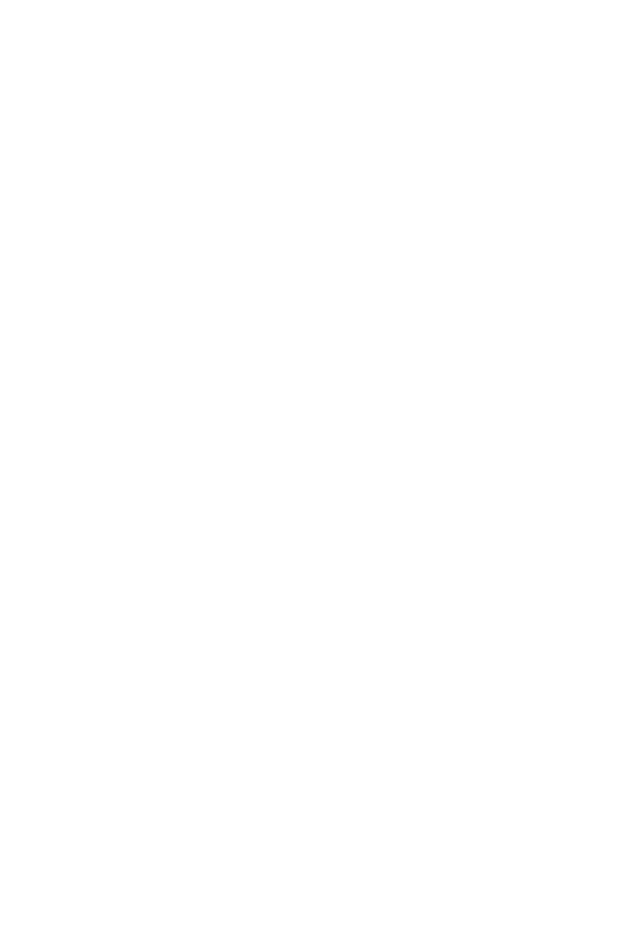
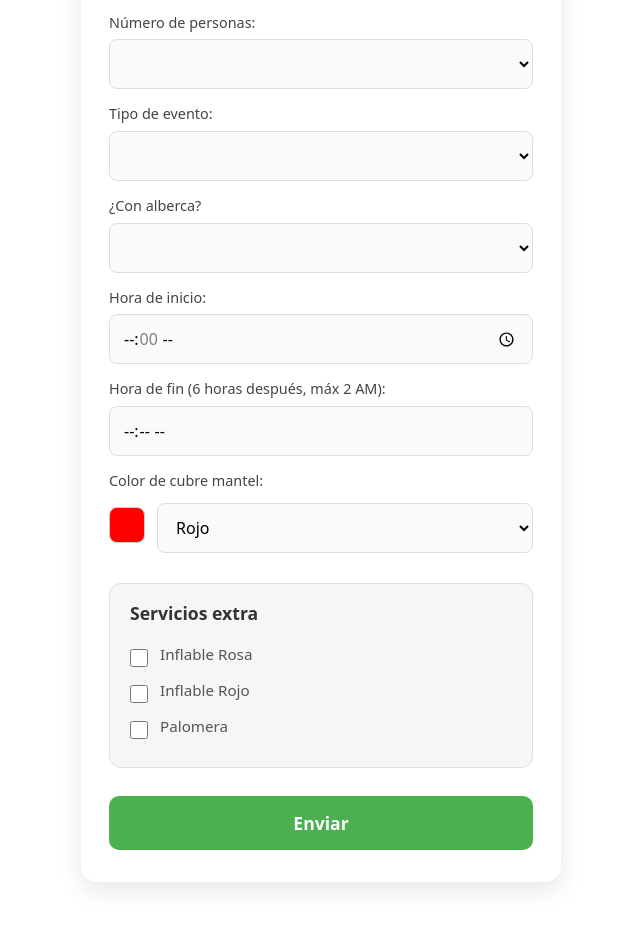
Before and after one commit to AngelStrg/Eventos_sahuaro, an Angular app: page /app-reservation in a window 1280 px wide. Shown: the part 568-1496 px from the top of the page, without its empty margins (319-959 px from the left). Before the commit the page ends 800 px from the top, so only its background shows below. Built offline with nearby package versions, Linux system fonts and the light colour scheme.

Commit message:
Avance 1
Boton reserva

```diff
--- a/src/app/components/reservation/reservation.component.css
+++ b/src/app/components/reservation/reservation.component.css
@@ -0,0 +1,143 @@
+@import url('https://fonts.googleapis.com/css2?family=Inter:wght@400;500;700&display=swap');
+
+body {
+  background-color: #f7f8fa;
+  font-family: 'Inter', 'Segoe UI', Tahoma, Geneva, Verdana, sans-serif;
+  margin: 0;
+  padding: 0;
+  color: #222;
+}
+
+.form-container {
+  max-width: 480px;
+  margin: 50px auto;
+  padding: 32px 28px;
+  background: #fff;
+  border-radius: 16px;
+  box-shadow: 0 8px 24px rgba(0, 0, 0, 0.1);
+  transition: box-shadow 0.3s ease;
+}
+
+.form-container:hover {
+  box-shadow: 0 12px 36px rgba(0, 0, 0, 0.15);
+}
+
+h2 {
+  text-align: center;
+  font-weight: 700;
+  font-size: 2rem;
+  margin-bottom: 28px;
+  color: #111;
+}
+
+label {
+  display: block;
+  margin-bottom: 14px;
+  font-weight: 500;
+  font-size: 0.9rem;
+  color: #444;
+}
+
+input,
+select {
+  width: 100%;
+  padding: 12px 14px;
+  margin-top: 6px;
+  border: 1.5px solid #ddd;
+  border-radius: 8px;
+  font-size: 1rem;
+  background-color: #fafafa;
+  transition: border-color 0.25s ease, background-color 0.25s ease;
+}
+
+input:focus,
+select:focus {
+  border-color: #4caf50;
+  background-color: #fff;
+  outline: none;
+  box-shadow: 0 0 6px rgba(76, 175, 80, 0.4);
+}
+
+/* Contenedor flex para color + selector */
+.color-selector-wrapper {
+  display: flex;
+  align-items: center;
+  gap: 12px; /* espacio entre el recuadro y el select */
+  margin-top: 6px;
+}
+
+/* Recuadro de color */
+.color-box {
+  width: 36px;
+  height: 36px;
+  border-radius: 8px;
+  border: 1.5px solid #ccc;
+  transition: border-color 0.3s ease;
+  flex-shrink: 0;
+}
+
+.color-box:hover {
+  border-color: #4caf50;
+}
+
+.extras {
+  margin-top: 30px;
+  padding: 16px 20px;
+  background-color: #f4f7f6;
+  border-radius: 12px;
+  border: 1.5px solid #e0e0e0;
+}
+
+.extras legend {
+  font-weight: 600;
+  font-size: 1.1rem;
+  margin-bottom: 16px;
+  color: #333;
+}
+
+.extras label {
+  display: flex;
+  align-items: center;
+  margin-bottom: 12px;
+  font-weight: 500;
+  font-size: 0.95rem;
+  cursor: pointer;
+  color: #555;
+  transition: color 0.3s ease;
+}
+
+.extras label:hover {
+  color: #4caf50;
+}
+
+.extras input[type="checkbox"] {
+  margin-right: 12px;
+  width: 18px;
+  height: 18px;
+  accent-color: #4caf50;
+  cursor: pointer;
+  transition: transform 0.2s ease;
+}
+
+.extras input[type="checkbox"]:hover {
+  transform: scale(1.1);
+}
+
+button {
+  margin-top: 28px;
+  width: 100%;
+  padding: 14px 0;
+  font-size: 1.1rem;
+  font-weight: 700;
+  color: #fff;
+  background-color: #4caf50;
+  border: none;
+  border-radius: 10px;
+  cursor: pointer;
+  transition: background-color 0.3s ease, box-shadow 0.3s ease;
+}
+
+button:hover {
+  background-color: #388e3c;
+  box-shadow: 0 6px 16px rgba(56, 142, 60, 0.4);
+}
--- a/src/app/components/reservation/reservation.component.html
+++ b/src/app/components/reservation/reservation.component.html
@@ -1 +1,117 @@
-<p>reservation works!</p>
+<app-nav-bar></app-nav-bar>
+<div class="form-container">
+  <h2>Reservación de Evento</h2>
+
+  <form>
+    <label>Nombre completo:
+      <input type="text" [(ngModel)]="nombre" name="nombre" required />
+    </label>
+
+    <label>Correo electrónico:
+      <input type="email" [(ngModel)]="correo" name="correo" required />
+    </label>
+
+    <label>Teléfono:
+      <input type="tel" [(ngModel)]="telefono" name="telefono" required pattern="[0-9]{10}" />
+    </label>
+
+    <label>Fecha del evento:
+      <input type="date" [(ngModel)]="fecha" name="fecha" required />
+    </label>
+
+    <label>Número de personas:
+      <select [(ngModel)]="personas" name="personas" required>
+        <option value="1-25">1 - 25 personas</option>
+        <option value="26-50">26 - 50 personas</option>
+        <option value="51-75">51 - 75 personas</option>
+        <option value="76-100">76 - 100 personas</option>
+        <option value="101-150">101 - 150 personas</option>
+      </select>
+    </label>
+
+    <label>Tipo de evento:
+      <select [(ngModel)]="tipoEvento" name="tipoEvento" required>
+        <option value="Boda">Boda</option>
+        <option value="Bautizo">Bautizo</option>
+        <option value="Cumpleaños">Cumpleaños</option>
+        <option value="Graduación">Graduación</option>
+        <option value="XV Años">XV Años</option>
+        <option value="Otro">Otro</option>
+      </select>
+    </label>
+
+    <label>¿Con alberca?
+      <select [(ngModel)]="alberca" name="alberca" required>
+        <option value="Con alberca">Con alberca</option>
+        <option value="Sin alberca">Sin alberca</option>
+      </select>
+    </label>
+
+    <label>Hora de inicio:
+      <input
+        type="time"
+        [(ngModel)]="horaInicio"
+        name="horaInicio"
+        step="3600"
+        (ngModelChange)="actualizarHoraFin()"
+        required
+      />
+    </label>
+
+    <label>Hora de fin (6 horas después, máx 2 AM):
+      <input type="time" [(ngModel)]="horaFin" name="horaFin" readonly />
+    </label>
+
+    <label>
+      Color de cubre mantel:
+      <div class="color-selector-wrapper">
+        <div class="color-box" [style.backgroundColor]="colorMantel"></div>
+        <select [(ngModel)]="colorMantel" name="colorMantel" required>
+          <option value="#ff0000">Rojo</option>
+          <option value="#0000ff">Azul</option>
+          <option value="#00cc00">Verde</option>
+          <option value="#ffff00">Amarillo</option>
+          <option value="#ffc0cb">Rosa</option>
+          <option value="#800080">Morado</option>
+          <option value="#ffa500">Naranja</option>
+          <option value="#ffffff">Blanco</option>
+          <option value="#808080">Gris</option>
+          <option value="#000000">Negro</option>
+        </select>
+      </div>
+    </label>
+
+    <fieldset class="extras">
+      <legend>Servicios extra</legend>
+      <label>
+        <input
+          type="checkbox"
+          (change)="toggleExtra('Inflable Rosa', $event)"
+          name="extras"
+          value="Inflable Rosa"
+        />
+        Inflable Rosa
+      </label>
+      <label>
+        <input
+          type="checkbox"
+          (change)="toggleExtra('Inflable Rojo', $event)"
+          name="extras"
+          value="Inflable Rojo"
+        />
+        Inflable Rojo
+      </label>
+      <label>
+        <input
+          type="checkbox"
+          (change)="toggleExtra('Palomera', $event)"
+          name="extras"
+          value="Palomera"
+        />
+        Palomera
+      </label>
+    </fieldset>
+
+    <button type="submit">Enviar</button>
+  </form>
+</div>
--- a/src/app/components/reservation/reservation.component.ts
+++ b/src/app/components/reservation/reservation.component.ts
@@ -1,12 +1,54 @@
 import { Component } from '@angular/core';
 import { CommonModule } from '@angular/common';
+import { FormsModule } from '@angular/forms';
+import { NavBarComponent } from '../nav-bar/nav-bar.component';
 
 @Component({
   selector: 'app-reservation',
-  imports: [CommonModule],
+  standalone: true,
+  imports: [CommonModule, FormsModule, NavBarComponent],
   templateUrl: './reservation.component.html',
   styleUrl: './reservation.component.css'
 })
 export class ReservationComponent {
+  nombre: string = '';
+  correo: string = '';
+  telefono: string = '';
+  fecha: string = '';
+  personas: string = '';
+  tipoEvento: string = '';
+  alberca: string = '';
+  horaInicio: string = '';
+  horaFin: string = '';
+  colorMantel: string = '#ff0000';
+  extras: string[] = [];
 
+  actualizarHoraFin() {
+    if (!this.horaInicio) return;
+
+    const [hora] = this.horaInicio.split(':').map(Number);
+    const fecha = new Date();
+    fecha.setHours(hora, 0, 0, 0); // Solo hora exacta
+
+    // Sumar 6 horas exactas
+    fecha.setHours(fecha.getHours() + 6);
+
+    // Limitar a máximo 2:00 AM del siguiente día
+    const ahora = new Date();
+    if (fecha.getDate() !== ahora.getDate() && fecha.getHours() >= 2) {
+      fecha.setHours(2, 0, 0, 0);
+    }
+
+    // Formato HH:00
+    const horaFin = fecha.getHours().toString().padStart(2, '0');
+    this.horaFin = `${horaFin}:00`;
+  }
+
+  toggleExtra(extra: string, event: any) {
+    if (event.target.checked) {
+      this.extras.push(extra);
+    } else {
+      this.extras = this.extras.filter(e => e !== extra);
+    }
+  }
 }
```
Also changed, not shown: 1 other file (tests, documents, lock files or other folders).
